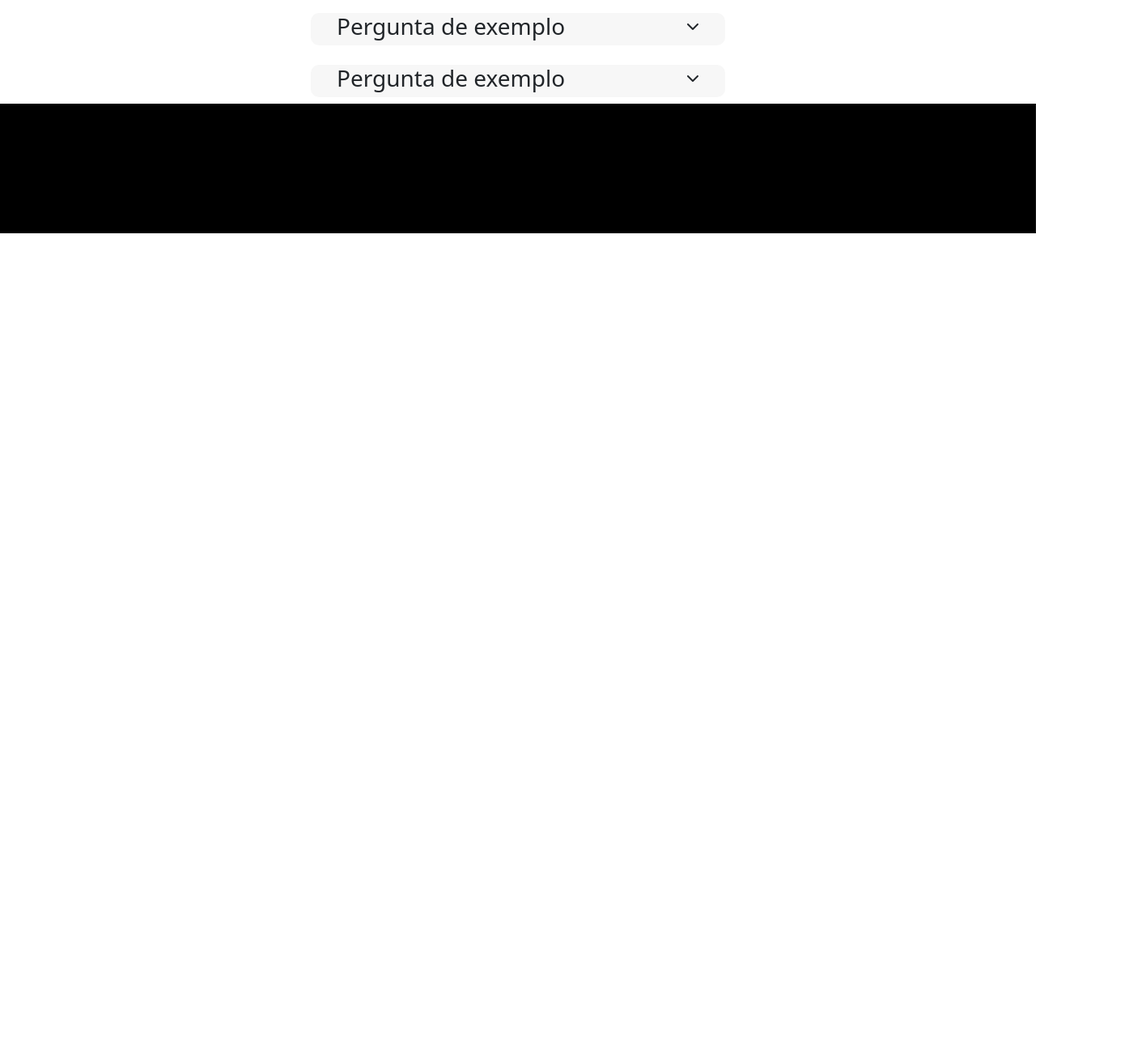
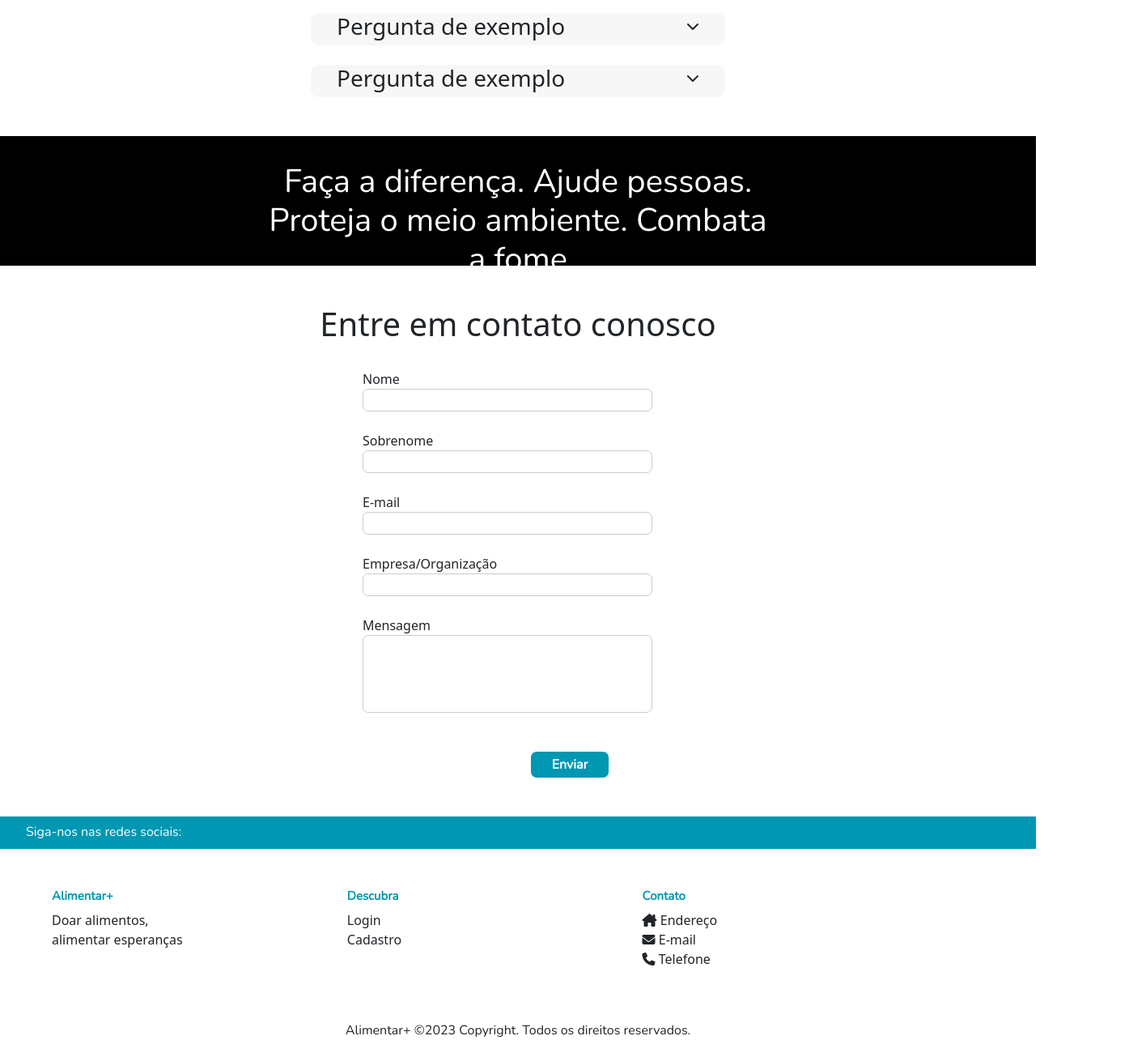
Before and after one commit to matheushron/LandingAlimentaPlus, a plain HTML site: page index.html in a window 1280 px wide. Shown: the part 4679-5979 px from the top of the page at 81% size, 1416 px wide, since content can reach past the window. Before the commit the page ends 4967 px from the top, so only its background shows below. Drawn offline with nearby package versions, Linux system fonts and the light colour scheme.

Commit message:
commit de finalização da parte Desktop

```diff
--- a/CSS/Style.css
+++ b/CSS/Style.css
@@ -247,6 +247,11 @@
     width: 90%;
 }
 .MakeDiference{
+    margin-top: 3em;
+    padding-right: 25%;
+    padding-left: 25%;
+    padding-top: 2em;
+    padding-bottom: 2em;
     background-color: black;
     height: 10em;
     width: 100%;
@@ -256,3 +261,97 @@
     text-align: center;
     color: white;
 }
+.FormArea{
+    width: 50%;
+    margin-top: 3em;
+    margin-left: 25%;
+    margin-right: 20%;
+}
+.ContactUs{
+    text-align: center;
+}
+.UserDatas{
+    margin-top: 2em;
+    margin-left: 20%;
+}
+.InputData{
+    border-radius: 5px;
+    border: 0.5px solid #CCC;
+    background: #FFF;
+    width: 70%;
+    /* border:none; */
+    border-radius: 7px;
+}
+.UserMessage{
+    border-radius: 5px;
+    border: 0.5px solid #CCC;
+    background: #FFF;
+    width: 70%;
+    height: 6em;
+    border-radius: 7px;
+}
+.SenduserDataButton{
+    font-weight: 700;
+    color: white;
+    margin-top: 3em;
+    font-family: 'Nunito', sans-serif;
+    width: 6em;
+    height: 2em;
+    position: relative; left: 13em;
+    border: none;
+    background-color: rgb(0, 151, 178);
+
+    /* border settings */
+    border-radius: 7px;
+}
+.Footer{
+    display: flex;
+    margin-top: 3em;
+    height: 40px;
+    width: 100%;
+    background-color: rgb(0, 151, 178);
+}
+.FolowUs{
+    padding-top: 0.4em;
+    padding-left: 2em;
+    width: 50%;
+}
+.FollowUsText{
+    font-family: 'Nunito', sans-serif;
+    color: white;
+}
+.SocialMediaIcons{
+    display: flex;
+    padding-top: 0.4em;
+    padding-right: 0em;
+    padding-left: 45em;
+    width: 50%;
+}
+.IconsText{
+    cursor: pointer;
+    margin-right: 3em;
+    color: white;
+    text-align: left;
+}
+.EnterpriseInformation{
+    padding-left: 5%;
+    width: 100%;
+    display: flex;
+}
+.AlimentraPlusInfo{
+    width: 30%;
+    margin-top: 3em;
+}
+.InfoTittle{
+    color: #0097B2;
+    font-family: 'Nunito', sans-serif;
+    font-size: 15px;
+    font-style: normal;
+    font-weight: 700;
+    line-height: normal;
+}
+.Rights{
+    font-family: 'Nunito', sans-serif;
+    margin-top: 3em;
+    text-align: center;
+}
--- a/index.html
+++ b/index.html
@@ -268,11 +268,98 @@
 
   <!-- Começo da parte Faça a diferença -->
   <div class="MakeDiference">
-    <h1 class="DiferenceText"></h1>
-
+    <h1 class="DiferenceText" data-aos="fade-up" data-aos-duration="1000">Faça a diferença. Ajude pessoas. Proteja o meio ambiente. Combata a fome</h1>
   </div>
   <!-- Fim da parte Faça a Diferença -->
 
+  <!-- Começo do form Entre em Contato -->
+  <div class="FormArea">
+    <h1 class="ContactUs">Entre em contato conosco</h1>
+    <div class="UserDatas">
+        <label for="">Nome</label><br>
+        <input type="text" class="InputData"><br><br>
+
+        <label for="">Sobrenome</label><br>
+        <input type="text" class="InputData"><br><br>
+
+        <label for="">E-mail</label><br>
+        <input type="text" class="InputData"><br><br>
+
+        <label for="">Empresa/Organização</label><br>
+        <input type="text" class="InputData"><br><br>
+
+        <label for="">Mensagem</label><br>
+        <input type="text" class="UserMessage"><br>
+
+        <button class="SenduserDataButton">
+          Enviar
+        </button>
+
+    </div>
+  </div>
+  <!-- Fim do form Entre em Contato -->
+
+  <!-- Começo do rodapé -->
+  <div class="Footer">
+
+    <div class="FolowUs">
+      <p class="FollowUsText">Siga-nos nas redes sociais:</p>
+    </div>
+
+    <div class="SocialMediaIcons">
+      <p class="IconsText">
+        <i class="fa-brands fa-facebook-f" style="color: #ffffff;"></i>
+      </p>
+
+      <p class="IconsText">
+        <i class="fa-brands fa-twitter" style="color: #ffffff;"></i>
+      </p>
+
+      <p class="IconsText">
+        <i class="fa-brands fa-instagram" style="color: #ffffff;"></i>
+      </p>
+    </div>
+
+  </div>
+  <!-- Fim do rodapé -->
+
+  <!-- Começo das informaçoes da empresa -->
+  <div class="EnterpriseInformation">
+
+    <div class="AlimentraPlusInfo">
+      <h5 class="InfoTittle">Alimentar+</h5>
+      <p class="AlimentraPlusInfoDescription">
+        Doar alimentos,<br>
+        alimentar esperanças
+      </p>
+    </div>
+
+    <div class="AlimentraPlusInfo">
+      <h5 class="InfoTittle">Descubra</h5>
+      <p class="AlimentraPlusInfoDescription">
+        Login<br>
+        Cadastro
+      </p>
+    </div>
+
+    <div class="AlimentraPlusInfo">
+      <h5 class="InfoTittle">Contato</h5>
+      <p class="AlimentraPlusInfoDescription">
+        <i class="fa-solid fa-house-chimney"></i>
+        Endereço<br>
+        <i class="fa-solid fa-envelope"></i>
+        E-mail<br>
+        <i class="fa-solid fa-phone"></i>
+        Telefone
+      </p>
+    </div>
+
+  </div>
+
+  <div>
+    <p class="Rights">Alimentar+ ©2023 Copyright. Todos os direitos reservados.</p>
+  </div>
+  <!-- fim das informações da empresa -->
 
 
 
```
